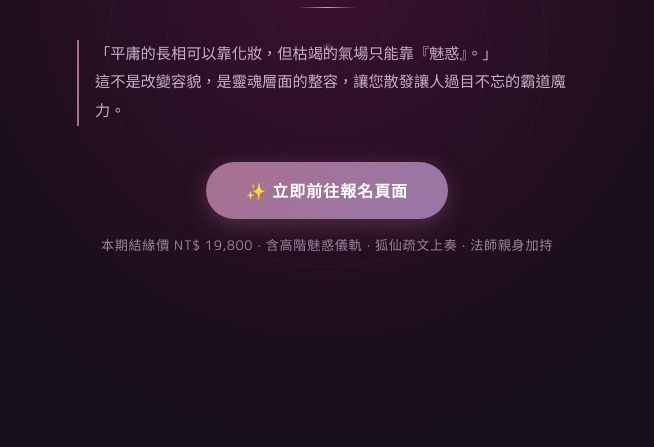
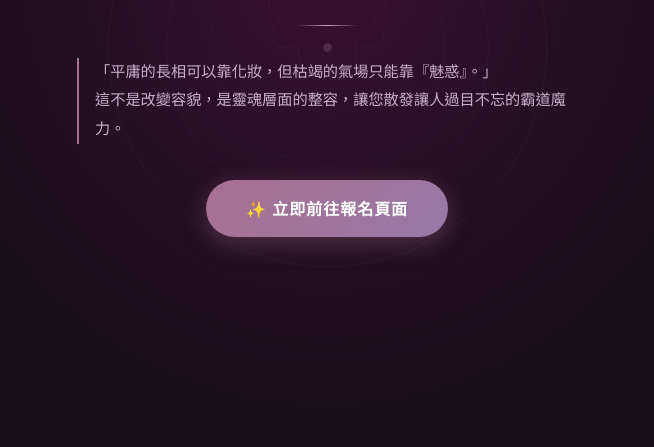
Before and after one commit to magichalo0217/magichalo-charm, a plain HTML site: page index.html in a window 1280 px wide. Shown: the part 353-800 px from the top of the page, without its empty margins (313-967 px from the left). Drawn offline with nearby package versions, Linux system fonts and the light colour scheme.

Commit message:
Update index.html

```diff
--- a/index.html
+++ b/index.html
@@ -149,7 +149,6 @@ footer { background:var(--bg2); border-top:1px solid rgba(212,160,192,.1); paddi
     <div class="sect-divider rv3"></div>
     <p class="hero-quote rv3">「平庸的長相可以靠化妝，但枯竭的氣場只能靠『魅惑』。」<br>這不是改變容貌，是靈魂層面的整容，讓您散發讓人過目不忘的霸道魔力。</p>
     <a href="https://magichalo0217.github.io/magichalo-payment/" target="_blank" class="hero-cta rv3">✨ 立即前往報名頁面</a>
-    <p class="hero-price-note rv3">本期結緣價 NT$ 19,800 · 含高階魅惑儀軌 · 狐仙疏文上奏 · 法師親身加持</p>
   </div>
 </section>
 
```
